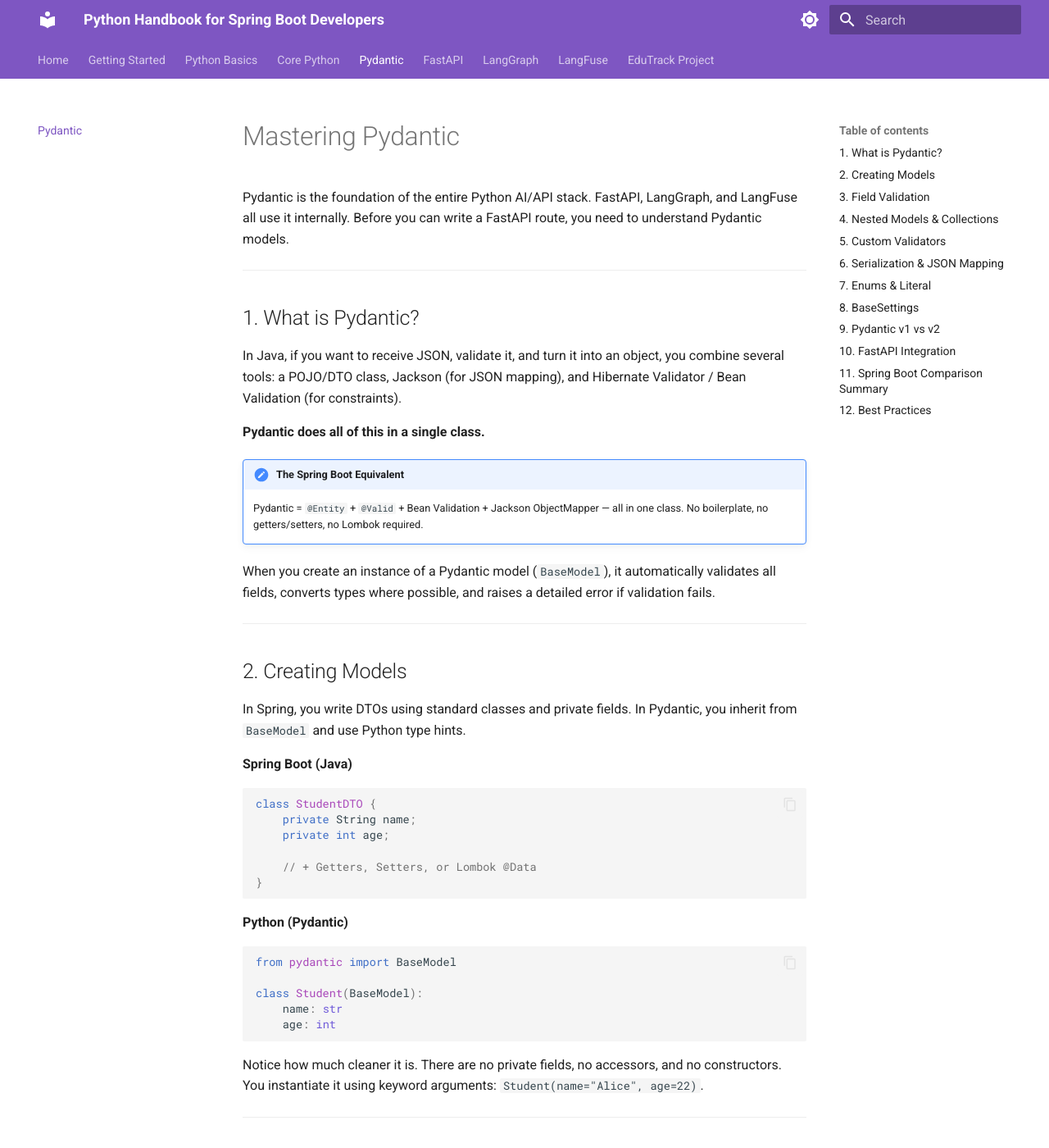
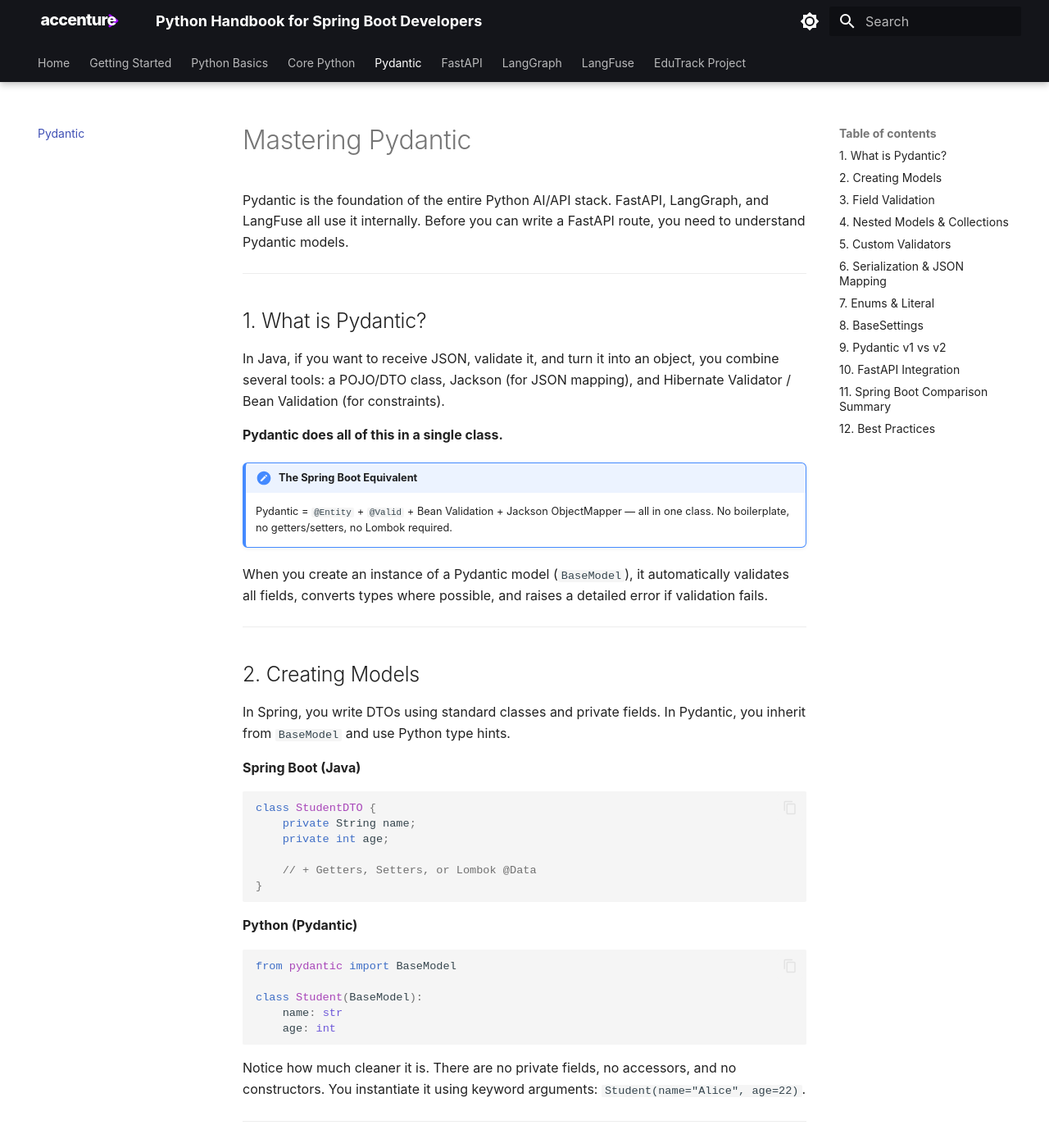
Before and after one commit to Bunny-learner/Python-Handbook-for-Spring-Devs, an MkDocs documentation site: the page built from docs/chapter-2/index.md, in a window 1280 px wide and 1400 px high. Shown: the whole window at 82% size. Built offline with MkDocs 1.6.1 and Material for MkDocs 9.7.7, drawn with Linux system fonts in a browser that asks for light colours.

Commit message:
UI: Overhaul theme to Accenture branding

```diff
--- /dev/null
+++ b/docs/stylesheets/extra.css
@@ -0,0 +1,18 @@
+/* Custom Typography */
+:root {
+  --md-text-font: "Inter", -apple-system, BlinkMacSystemFont, Helvetica, Arial, sans-serif;
+  --md-code-font: "Fira Code", JetBrains Mono, monospace;
+}
+
+/* Make Admonitions (Notes) look sleeker */
+.md-typeset .admonition {
+  border-left: 0.2rem solid var(--md-accent-fg-color);
+  border-radius: 6px;
+  box-shadow: 0 2px 4px rgba(0,0,0,0.05);
+}
+
+/* Adjust logo sizing in the header */
+.md-header__button.md-logo img {
+  height: 1.4rem; /* Keeps the Accenture logo crisp and perfectly aligned */
+  width: auto;
+}
--- a/mkdocs.yml
+++ b/mkdocs.yml
@@ -1,36 +1,50 @@
 site_name: Python Handbook for Spring Boot Developers
+site_url: https://your-internal-link.accenture.com
 site_description: Learn Python, FastAPI, Pydantic, LangGraph and LangFuse
-site_author: Your Name
 
 theme:
   name: material
+
+  # Logo placement configuration
+  logo: assets/accenture-logo-white.svg
+  favicon: assets/favicon.ico
+
+  features:
+    - navigation.tabs          # Keeps your top tab layout
+    - navigation.tabs.sticky   # Pins tabs to top on scroll
+    - navigation.instant       # Fast SPA-like page loads
+    - navigation.tracking      # Highlights right TOC as you scroll
+    - navigation.top           # "Back to top" button
+    - navigation.expand
+    - navigation.footer
+    - search.highlight
+    - search.suggest
+    - content.code.copy        # Adds a click-to-copy button to code blocks
+    - content.code.annotate    # Allows code annotations
+    - toc.follow
+
   palette:
-    # Palette toggle for light mode
+    # Palette toggle for Light Mode
     - media: "(prefers-color-scheme: light)"
       scheme: default
-      primary: deep purple
-      accent: deep purple
+      primary: black          # Sleek dark header accentuates the logo
+      accent: deep purple     # Accenture purple for links/buttons
       toggle:
         icon: material/brightness-7
         name: Switch to dark mode
-    # Palette toggle for dark mode
+
+    # Palette toggle for Dark Mode
     - media: "(prefers-color-scheme: dark)"
       scheme: slate
-      primary: deep purple
-      accent: deep purple
+      primary: black
+      accent: purple
       toggle:
         icon: material/brightness-4
         name: Switch to light mode
-  features:
-    - navigation.tabs
-    - navigation.sections
-    - navigation.expand
-    - navigation.top
-    - navigation.footer
-    - search.highlight
-    - search.suggest
-    - content.code.copy
-    - toc.follow
+
+# Typography tuning
+extra_css:
+  - stylesheets/extra.css
 
 nav:
   - Home: index.md
@@ -43,18 +57,22 @@
   - LangFuse: chapter-5/index.md
   - EduTrack Project: chapter-6/index.md
 
-
 markdown_extensions:
   - admonition
+  - pymdownx.details
+  - pymdownx.highlight:
+      anchor_linenums: true
+      line_spans: __span
+      pygments_lang_class: true
+      use_pygments: true
+  - pymdownx.inlinehilite
+  - pymdownx.snippets
+  - pymdownx.tabbed
+  - tables
+  - toc:
+      permalink: true
   - pymdownx.superfences:
       custom_fences:
         - name: mermaid
           class: mermaid
           format: !!python/name:pymdownx.superfences.fence_code_format
-  - pymdownx.highlight:
-      use_pygments: true
-  - pymdownx.details
-  - pymdownx.tabbed
-  - tables
-  - toc:
-      permalink: true
```
Also changed, not shown: docs/assets/accenture-logo-white.svg (added), docs/assets/favicon.ico (added).
